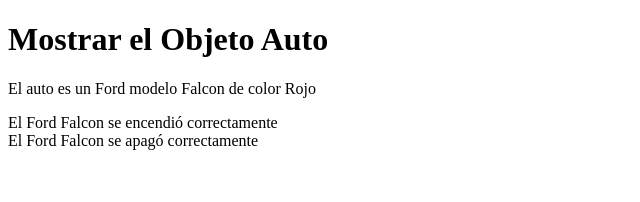
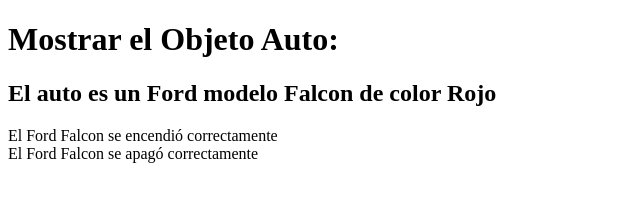
Before and after one commit to cristianq3/Practica-Javascript-4-Objetos, a plain HTML site: page index.html in a window 1280 px wide. Shown: the whole page, without its empty margins (0-640 px from the left). Drawn offline with Linux system fonts and the light colour scheme.

Commit message:
Finalizado Ejercicio1

```diff
--- a/js/Ejercicio-1.js
+++ b/js/Ejercicio-1.js
@@ -9,19 +9,23 @@
   color: "Rojo",
 
   encendido: function () {
-    document.write(`El ${this.marca} ${this.modelo} se encendió correctamente <br>`);
+    document.write(
+      `El ${this.marca} ${this.modelo} se encendió correctamente <br>`
+    );
   },
   apagado: function () {
-    document.write(`El ${this.marca} ${this.modelo} se apagó correctamente <br>`);
-  }
+    document.write(
+      `El ${this.marca} ${this.modelo} se apagó correctamente <br>`
+    );
+  },
 };
 
-// Mostrar OBjeto
+// Mostrar Objeto
 
-document.write(`<h1> Mostrar el Objeto Auto</h1>`);
+document.write(`<h1> Mostrar el Objeto Auto:</h1>`);
 
 document.write(
-  `<p> El auto es un ${auto.marca} modelo ${auto.modelo} de color  ${auto.color} </p>`
+  `<h2> El auto es un  ${auto.marca} modelo ${auto.modelo} de color  ${auto.color} </h2>`
 );
 
 auto.encendido();
```
Also changed, not shown: index.html (line endings or trailing spaces).
